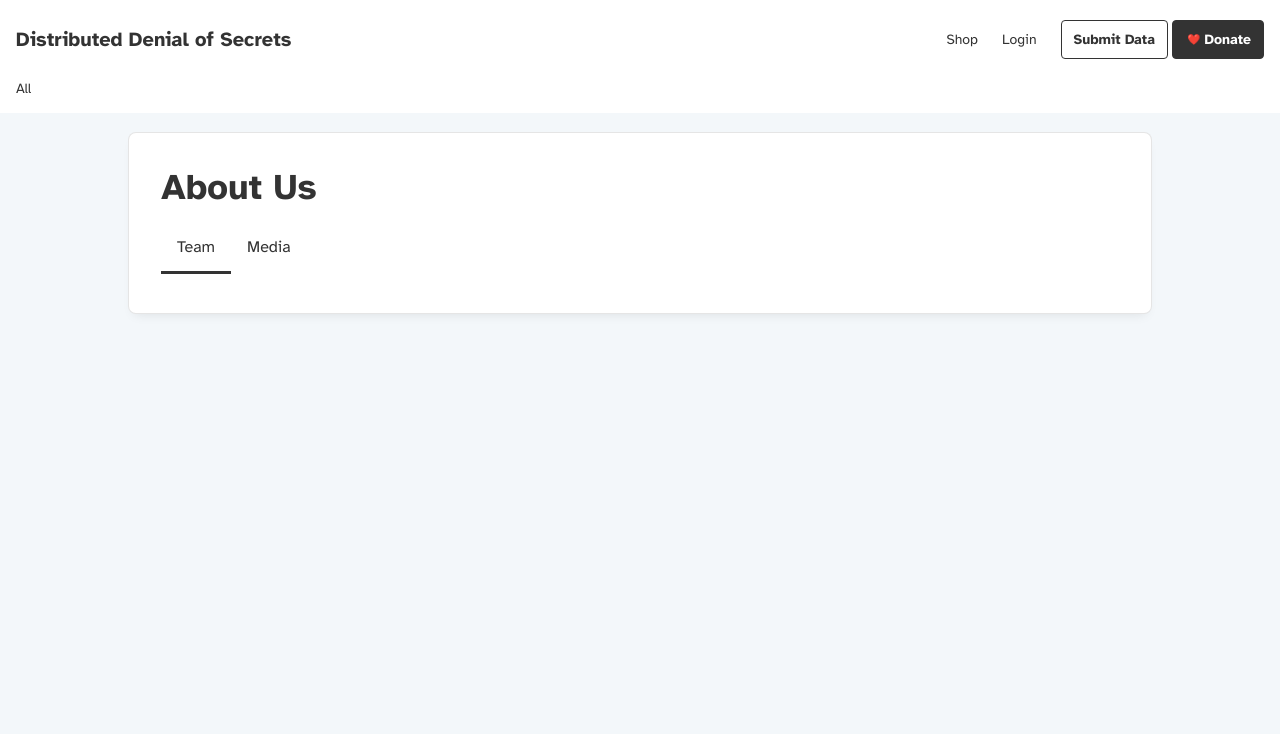
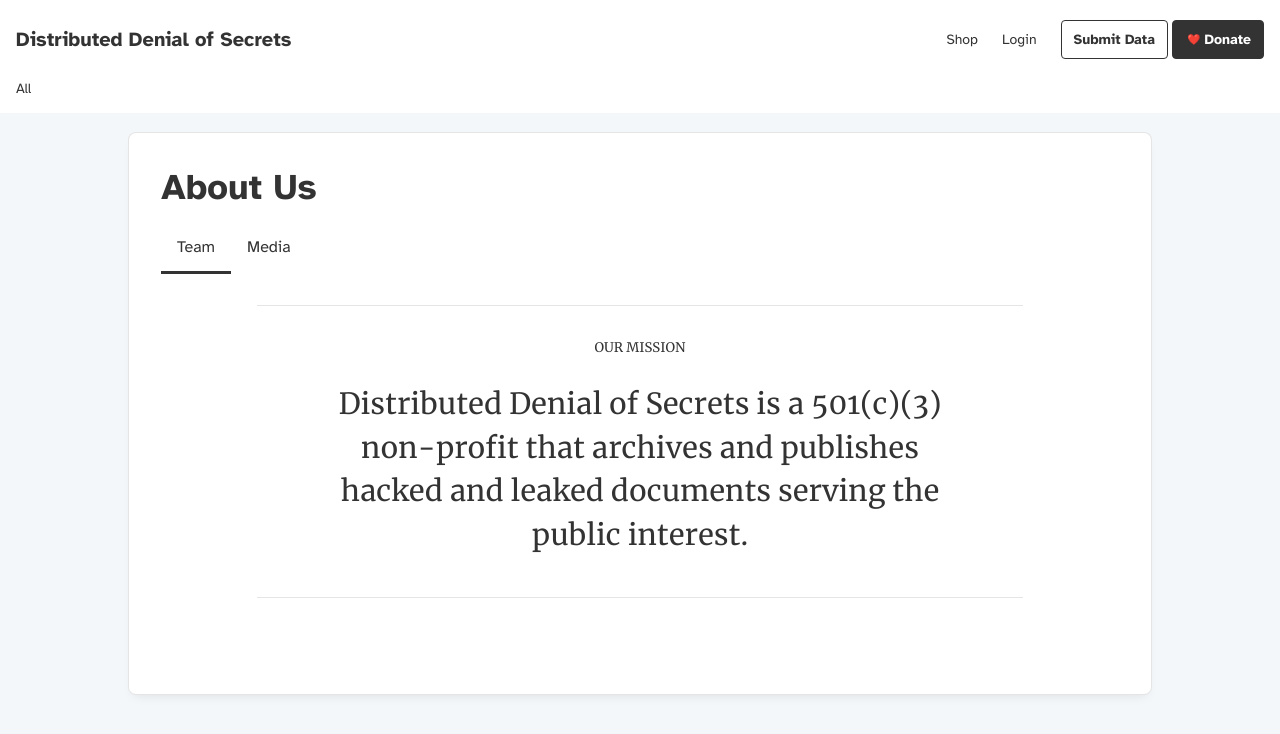
Before and after one commit to scidsg/frontpage, a Flask app: page /about in a window 1280 px wide. Shown: the top 734 px of the page. Run offline with Flask 3, Linux system fonts and the light colour scheme; data that the repository does not hold is empty; some libraries are stand-ins or nearby versions; some web fonts are replaced.

Commit message:
mission statement placeholder

```diff
--- a/frontpage/static/style.css
+++ b/frontpage/static/style.css
@@ -207,6 +207,11 @@
 		color: #333;
 	}
 
+	.mission-container {
+		border-top: 1px solid rgba(0,0,0,0.1);
+		border-bottom: 1px solid rgba(0,0,0,0.1);
+ 	}
+
 }
 
 @media (prefers-color-scheme: dark) {
@@ -394,6 +399,11 @@
 	small {
 		color: white;
 	}
+
+	.mission-container {
+		border-top: 1px solid rgba(255,255,255,0.1);
+		border-bottom: 1px solid rgba(255,255,255,0.1);
+ 	}
 
 }
 
@@ -1286,6 +1296,14 @@ nav.user-logged-in {
 
 .logos p {
 	max-width: 200px;
+	margin-top: .5rem !important;
+	margin-bottom: .25rem;
+	line-height: 1.3;
+}
+
+.logos p.meta {
+	margin-top: 0 !important;
+	margin-bottom: 1.5rem;
 }
 
 .logo-section {
@@ -1345,6 +1363,33 @@ nav.user-logged-in {
 
 .tools-content {
 	display: none;
+}
+
+p.mission {
+	font-size: 1.825rem;
+	font-family: Merriweather, serif;
+	text-align: center;
+	padding: .5rem 0 2rem 0;
+}
+
+.mission-container p:first-of-type {
+	padding: 1rem 1rem 0 1rem;
+	text-transform: uppercase;
+	font-family: Merriweather, serif;
+}
+
+.mission-container {
+	width: 80%;
+	justify-self: center;
+	display: flex;
+	align-items: center;
+	flex-direction: column;
+	margin: 1.5rem auto 4rem auto;
+}
+
+.mission-container p:first-of-type {
+	font-size: .825rem;
+	width: fit-content;
 }
 
 
@@ -1456,6 +1501,10 @@ nav.user-logged-in {
 	    gap: .25rem;
 	}
 
+	p.mission {
+		font-size: 1.5rem;
+	}
+
 }
 
 @media only screen and (max-width: 640px) {
--- a/frontpage/templates/about.html
+++ b/frontpage/templates/about.html
@@ -13,6 +13,10 @@
     </div>
     <div id="Team" class="tabcontent">
         <div class="team-members">
+            <div class="mission-container">
+                <p>Our Mission</p>
+                <p class="mission">Distributed Denial of Secrets is a 501(c)(3) non-profit that archives and publishes hacked and leaked documents serving the public interest.</p>
+            </div>
             {% for user in users %}
             <div class="team-member">
                 {% if user.avatar %}
```
